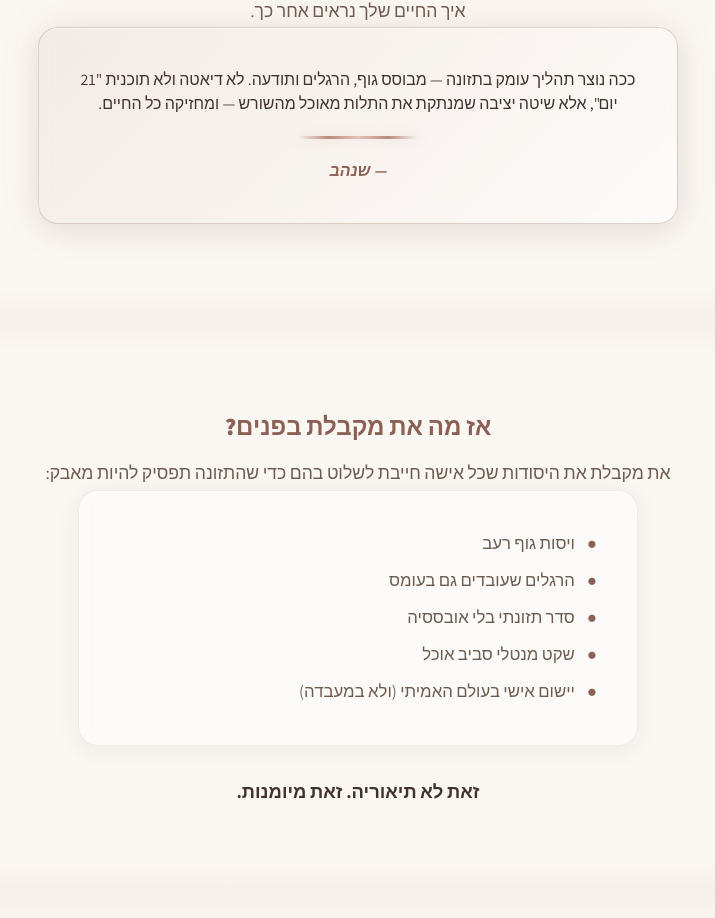
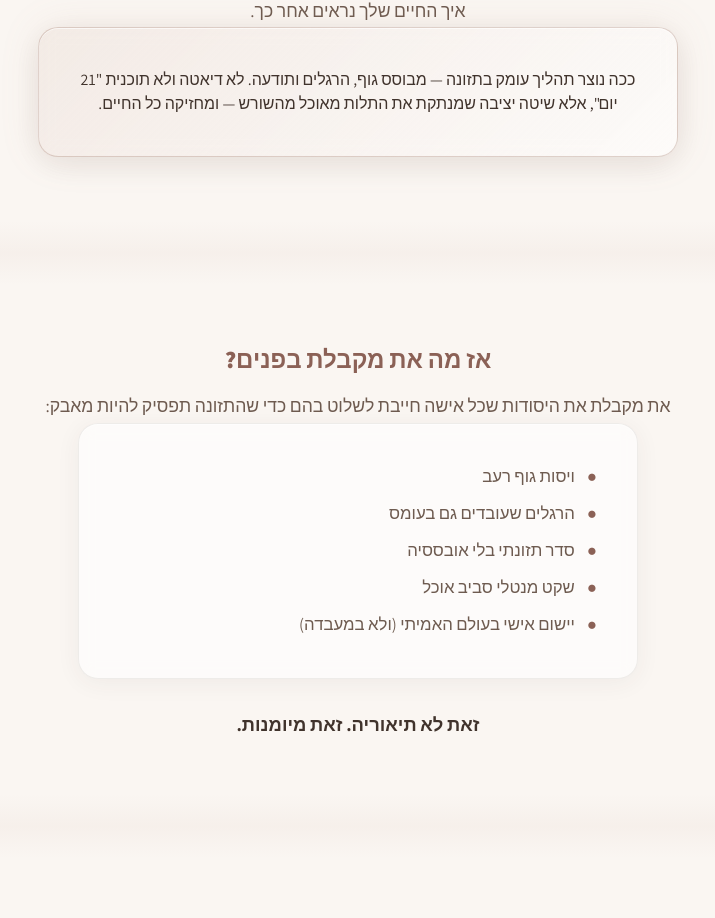
Before and after one commit to shenhav1985-netizen/coaching-landing, a Next.js app: page / in a window 1280 px wide. Shown: the part 5156-6074 px from the top of the page, without its empty margins (282-997 px from the left). Built offline with nearby package versions, Linux system fonts and the light colour scheme.

Commit message:
Remove redundant signature line from authority section

```diff
--- a/app/page.tsx
+++ b/app/page.tsx
@@ -342,10 +342,6 @@ export default function Home() {
               תוכנית &quot;21 יום&quot;, אלא שיטה יציבה שמנתקת את התלות מאוכל מהשורש —
               ומחזיקה כל החיים.
             </p>
-            <AccentLine />
-            <p className="italic font-bold" style={{ color: "var(--accent-dark)" }}>
-              — שנהב
-            </p>
           </GlassCard>
         </Reveal>
       </section>
```
